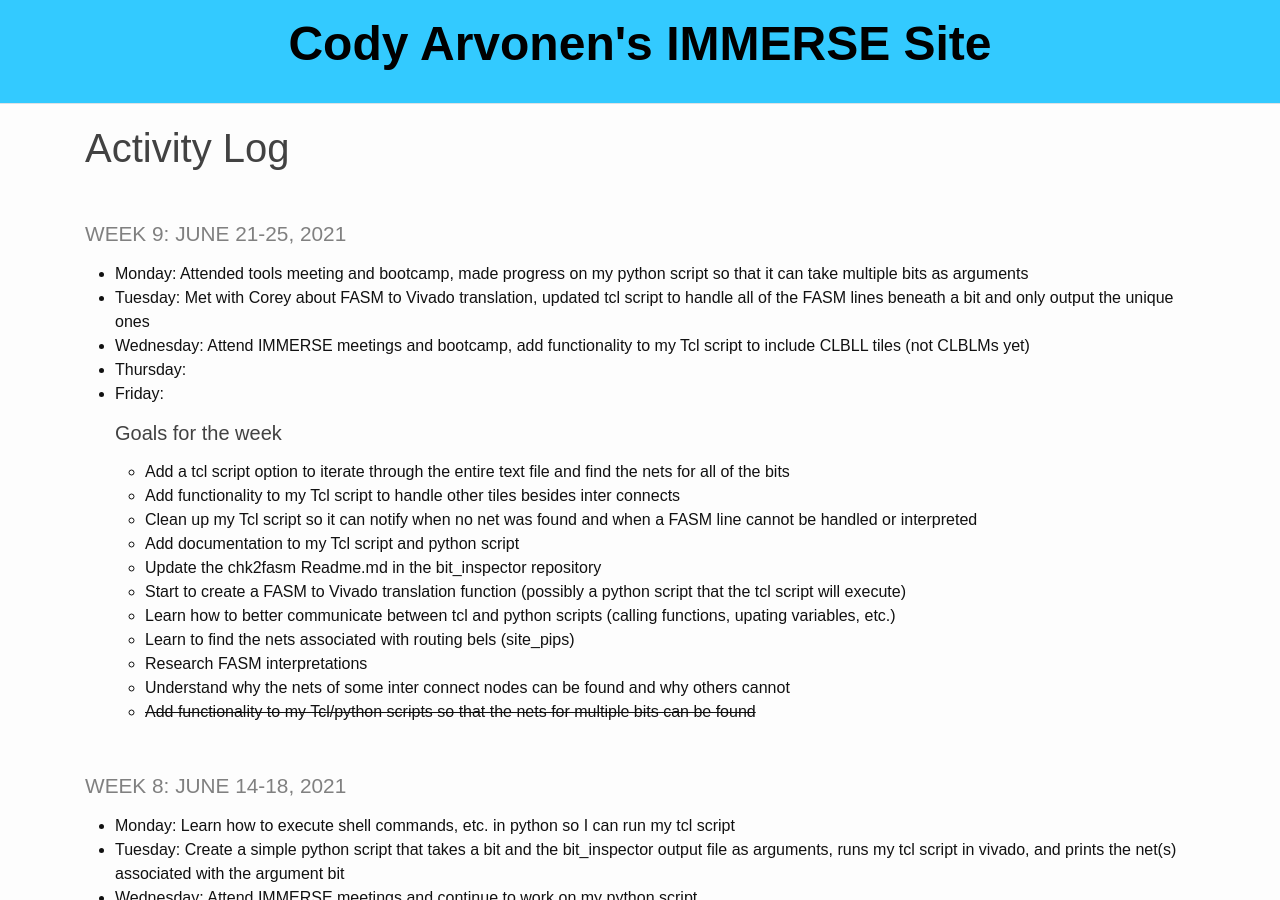
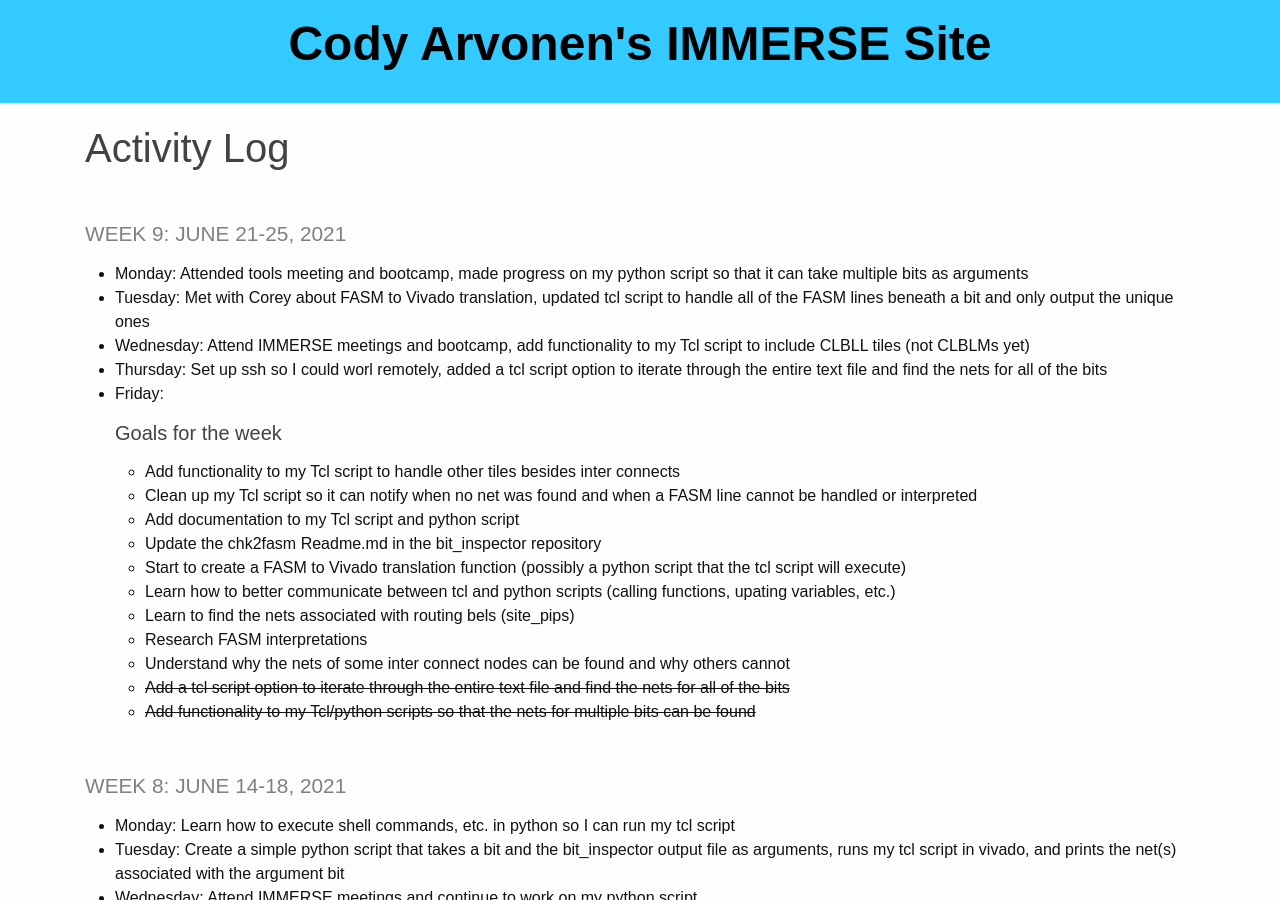
Before and after one commit to codyarvonen/personal_website, a Jekyll site: the page built from _pages/log.md, in a window 1280 px wide and 900 px high. Built offline with Jekyll 4.4.1, drawn with Linux system fonts in a browser that asks for light colours.

Commit message:
6/24/21 Activity log update

```diff
--- a/_pages/log.md
+++ b/_pages/log.md
@@ -8,11 +8,10 @@ title: Activity Log
 * **Monday**: Attended tools meeting and bootcamp, made progress on my python script so that it can take multiple bits as arguments
 * **Tuesday**: Met with Corey about FASM to Vivado translation, updated tcl script to handle all of the FASM lines beneath a bit and only output the unique ones
 * **Wednesday**: Attend IMMERSE meetings and bootcamp, add functionality to my Tcl script to include CLBLL tiles (not CLBLMs yet)
-* **Thursday**:
+* **Thursday**: Set up ssh so I could worl remotely, added a tcl script option to iterate through the entire text file and find the nets for all of the bits
 * **Friday**:
 
   ##### **Goals for the week**
-    * Add a tcl script option to iterate through the entire text file and find the nets for all of the bits
     * Add functionality to my Tcl script to handle other tiles besides inter connects
     * Clean up my Tcl script so it can notify when no net was found and when a FASM line cannot be handled or interpreted
     * Add documentation to my Tcl script and python script
@@ -22,6 +21,7 @@ title: Activity Log
     * Learn to find the nets associated with routing bels (site_pips)
     * Research FASM interpretations
     * Understand why the nets of some inter connect nodes can be found and why others cannot
+    * ~~Add a tcl script option to iterate through the entire text file and find the nets for all of the bits~~
     * ~~Add functionality to my Tcl/python scripts so that the nets for multiple bits can be found~~
 
 ### **Week 8: June 14-18, 2021**
```
Also changed, not shown: _pages/schedule.md (+2 -2 lines).
